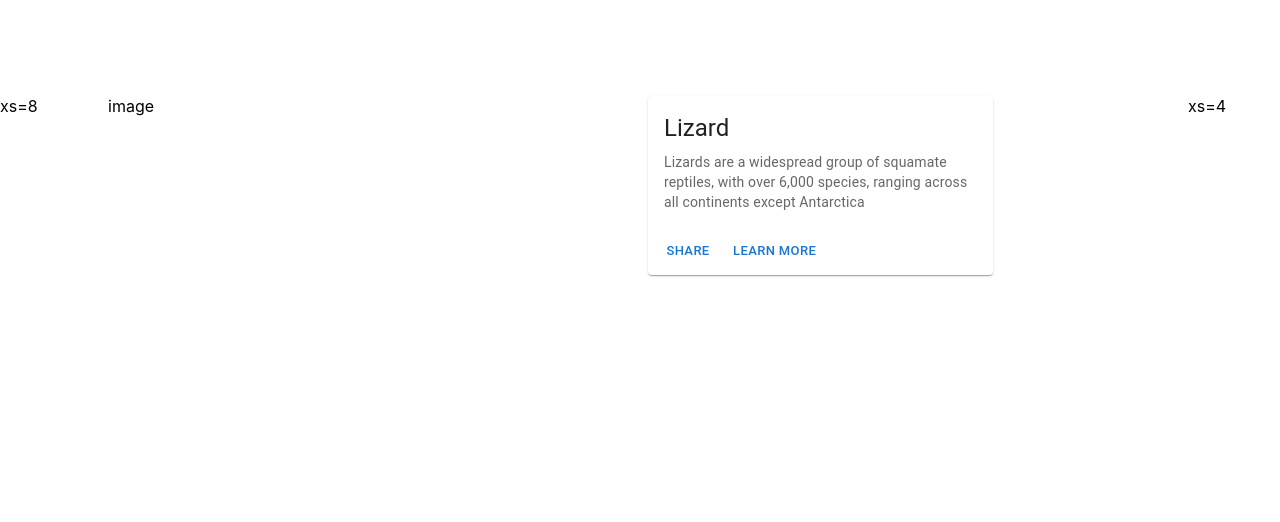
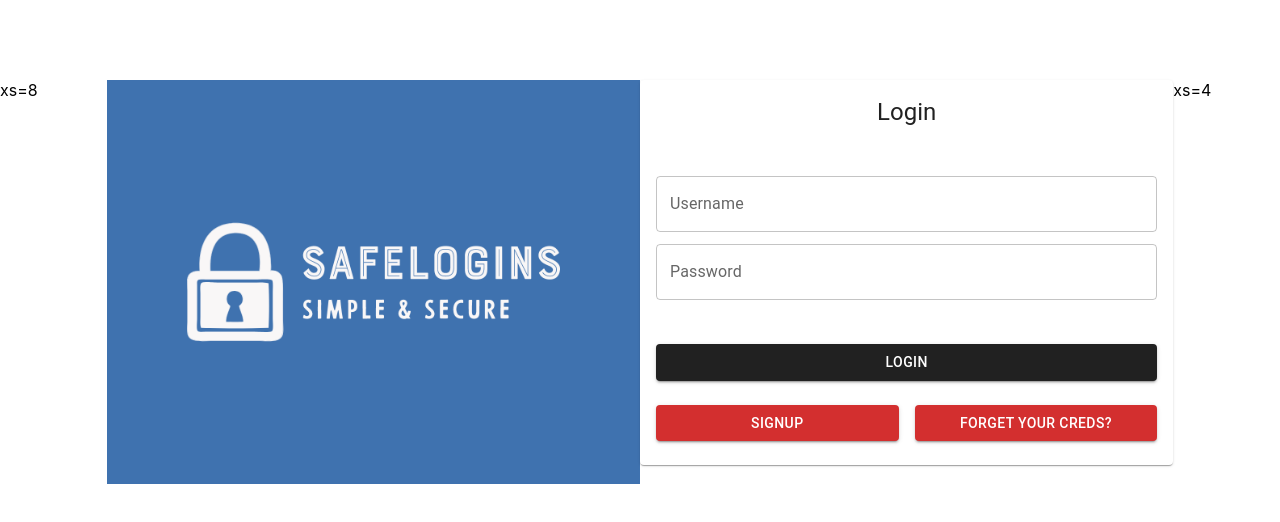
Before and after one commit to andrewaclark248/SafeTexting, a React (Create React App) app in the folder client/: page / in a window 1280 px wide. Shown: the top 522 px of the page. Built offline with nearby package versions, Linux system fonts and the light colour scheme.

Commit message:
add login form

```diff
--- a/client/public/index.html
+++ b/client/public/index.html
@@ -26,9 +26,9 @@
     -->
     <title>React App</title>
   </head>
-  <body>
+  <body style="height: 100%; width: 100%; backgroundColor: #f5f5f5">
     <noscript>You need to enable JavaScript to run this app.</noscript>
-    <div id="root"></div>
+    <div id="root" ></div>
     <!--
       This HTML file is a template.
       If you open it directly in the browser, you will see an empty page.
--- a/client/src/App.tsx
+++ b/client/src/App.tsx
@@ -2,16 +2,36 @@ import React from 'react';
 import logo from './logo.svg';
 import './App.css';
 import { Grid } from '@mui/material'
-import LoginForm from './login/LoginForm'
+import LoginForm from './components/login/LoginForm'
+import { createTheme, ThemeProvider, styled } from '@mui/material';
+import safeLoginsLogo from "./assets/safe-logins-logo.png"
+
+const theme = createTheme({
+  palette: {
+    mode: 'light',
+    primary: {
+      main: "#212121",
+    },
+    secondary: {
+      main: "#b71c1c",
+    }
+  }
+
+});
+
 
 function App() {
   return (
-    <Grid container spacing={2} sx={{ mt: 10 }}>
+    <ThemeProvider theme={theme}>
+
+      <div >
+
+        <Grid container spacing={0} sx={{ mt: 10 }} >
           <Grid item xs={1}>
             xs=8
           </Grid>
           <Grid item xs={5}>
-        image
+            <img src={safeLoginsLogo} style={{ width: "100%", height: "auto" }}/>
           </Grid>
           <Grid item xs={5}>
             <LoginForm />
@@ -21,7 +41,15 @@ function App() {
           </Grid>
 
         </Grid>
+
+      </div>
+
+    </ThemeProvider>
   );
 }
 
+
+
+
+
 export default App;
--- /dev/null
+++ b/client/src/components/login/LoginForm.tsx
@@ -0,0 +1,51 @@
+import { Card,
+  CardContent,
+  Typography,
+  CardActions,
+  Button,
+  TextField,
+  Grid,
+} from '@mui/material'
+
+
+
+function LoginForm() {
+    return (
+      <Card sx={{  }}>
+
+        <CardContent>
+          <Typography gutterBottom variant="h5" component="div" align="center">
+            Login
+          </Typography>
+
+          <Grid container spacing={0} sx={{ mt: 5 }} >
+            <Grid item xs={12}>
+              <TextField label={'Username'} id="margin-dense" margin="dense" fullWidth/>
+            </Grid>
+          </Grid>
+          <Grid container spacing={0}  >
+            <Grid item xs={12}>
+              <TextField label={'Password'} id="margin-dense" margin="dense" fullWidth/>
+            </Grid>
+          </Grid>
+          <Grid container spacing={0} sx={{ mt: 5 }} >
+            <Grid item xs={12}>
+              <Button variant="contained" fullWidth>Login</Button>
+            </Grid>
+          </Grid>
+          <Grid container spacing={2} sx={{ mt: 1 }} >
+            <Grid item xs={6}>
+              <Button variant="contained" color="error" fullWidth>SignUp</Button>
+            </Grid>
+            <Grid item xs={6}>
+              <Button variant="contained" color="error" fullWidth>Forget Your Creds?</Button>
+            </Grid>
+          </Grid>
+
+
+        </CardContent>
+      </Card>
+    );
+  }
+
+  export default LoginForm;
--- a/client/src/login/LoginForm.tsx
+++ /dev/null
@@ -1,26 +0,0 @@
-import { Card, CardContent, Typography, CardActions, Button } from '@mui/material'
-
-
-
-function LoginForm() {
-    return (
-      <Card sx={{ maxWidth: 345 }}>
-
-        <CardContent>
-          <Typography gutterBottom variant="h5" component="div">
-            Lizard
-          </Typography>
-          <Typography variant="body2" color="text.secondary">
-            Lizards are a widespread group of squamate reptiles, with over 6,000
-            species, ranging across all continents except Antarctica
-          </Typography>
-        </CardContent>
-        <CardActions>
-          <Button size="small">Share</Button>
-          <Button size="small">Learn More</Button>
-        </CardActions>
-      </Card>
-    );
-  }
-
-  export default LoginForm;
```
Also changed, not shown: client/src/assets/safe-logins-logo-v2.png (added), client/src/assets/safe-logins-logo.png (added). Lines whose indentation alone changed are shown as unchanged.
